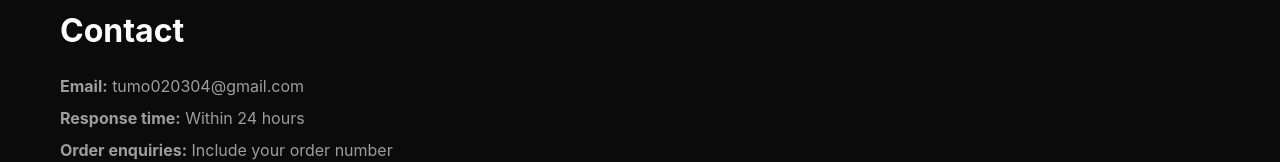
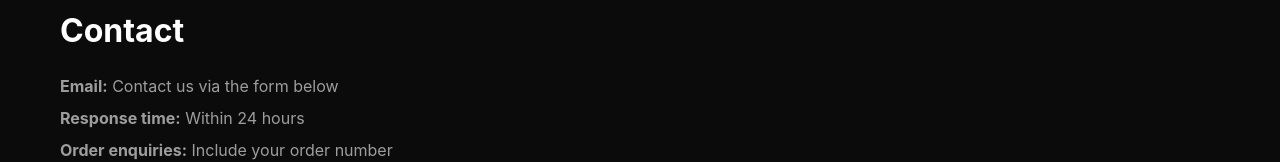
Before and after one commit to tumo020304-web/baolab-site, a Next.js app: page /compatibility/contact in a window 1280 px wide. Shown: the part 148-310 px from the top of the page. Built offline with nearby package versions, Linux system fonts and the light colour scheme.

Commit message:
remove personal email from all pages

```diff
--- a/app/compatibility/contact/page.tsx
+++ b/app/compatibility/contact/page.tsx
@@ -3,7 +3,7 @@ export default function Contact() {
     <div className="section container">
       <h1>Contact</h1>
       <div style={{ marginTop: 20, color: "rgba(255,255,255,0.6)", lineHeight: 2 }}>
-        <p><strong>Email:</strong> tumo020304@gmail.com</p>
+        <p><strong>Email:</strong> Contact us via the form below</p>
         <p><strong>Response time:</strong> Within 24 hours</p>
         <p><strong>Order enquiries:</strong> Include your order number</p>
         <p><strong>Product questions:</strong> Tell us your vehicle model</p>
--- a/app/layout.tsx
+++ b/app/layout.tsx
@@ -26,7 +26,11 @@ const jsonLd = {
   logo: "https://baolab.au/logo.png",
   description:
     "Premium aftermarket accessories for Denza B5, B8, D9, Z9 GT, and N7. Quality tested, shipped from China.",
-  email: "tumo020304@gmail.com",
+  contactPoint: {
+    "@type": "ContactPoint",
+    contactType: "customer service",
+    availableLanguage: "English",
+  },
   address: {
     "@type": "PostalAddress",
     addressCountry: "AU",
--- a/app/shipping/page.tsx
+++ b/app/shipping/page.tsx
@@ -10,7 +10,7 @@ export default function Shipping() {
         <p><strong>Tracking:</strong> Provided on all orders</p>
       </div>
       <p style={{ marginTop: 24, color: "rgba(255,255,255,0.5)", fontSize: 14 }}>
-        For delivery questions, email us at tumo020304@gmail.com
+        For delivery questions, contact us via our contact page
       </p>
     </div>
   );
```
